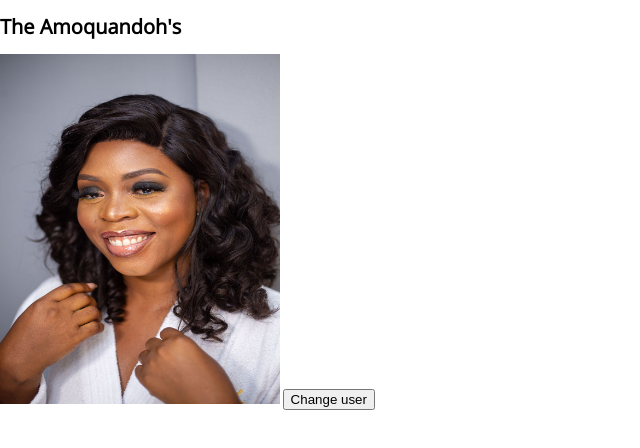
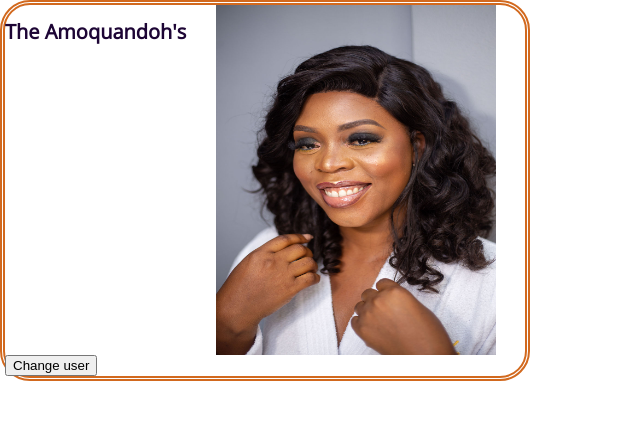
Before and after one commit to amt-felix-amoquandoh/Image-changer, a plain HTML site: page index.html in a window 1280 px wide. Shown: the whole page, without its empty margins (0-640 px from the left). Drawn offline with nearby package versions, Linux system fonts and the light colour scheme.

Commit message:
initial commit

```diff
--- a/index.html
+++ b/index.html
@@ -14,15 +14,17 @@
       rel="stylesheet"
       type="text/css"
     />
-    <link href="styles/style.css" rel="stylesheet" type="text/css" />
+    <link href="./styles/style.css" rel="stylesheet" type="text/css" />
   </head>
 
   <body>
     <!--Start project-->
-    <h1>The Amoquandoh's</h1>
-    <img src="/images/IMG_2996.jpg" alt="mr&mrs" />
+    <div class="container">
+      <h1>The Amoquandoh's</h1>
+      <img src="/images/IMG_2996.jpg" alt="mr&mrs" />
 
-    <button>Change user</button>
+      <button>Change user</button>
+    </div>
 
     <script
       type="module"
--- a/styles/style.css
+++ b/styles/style.css
@@ -1,6 +1,7 @@
 html {
   font-size: 10px;
   font-family: 'Open Sans', sans-serif;
+  color: rgb(29, 5, 53);
 }
 
 
@@ -17,3 +18,13 @@ img {
   width: 280px;
   margin: 0 auto;
 }
+
+
+.container{
+  display: flex;
+  flex-wrap: wrap;
+  max-width: 520px;
+  height: auto;
+  border-radius: 30px;
+  border: 5px double chocolate;
+}
```
